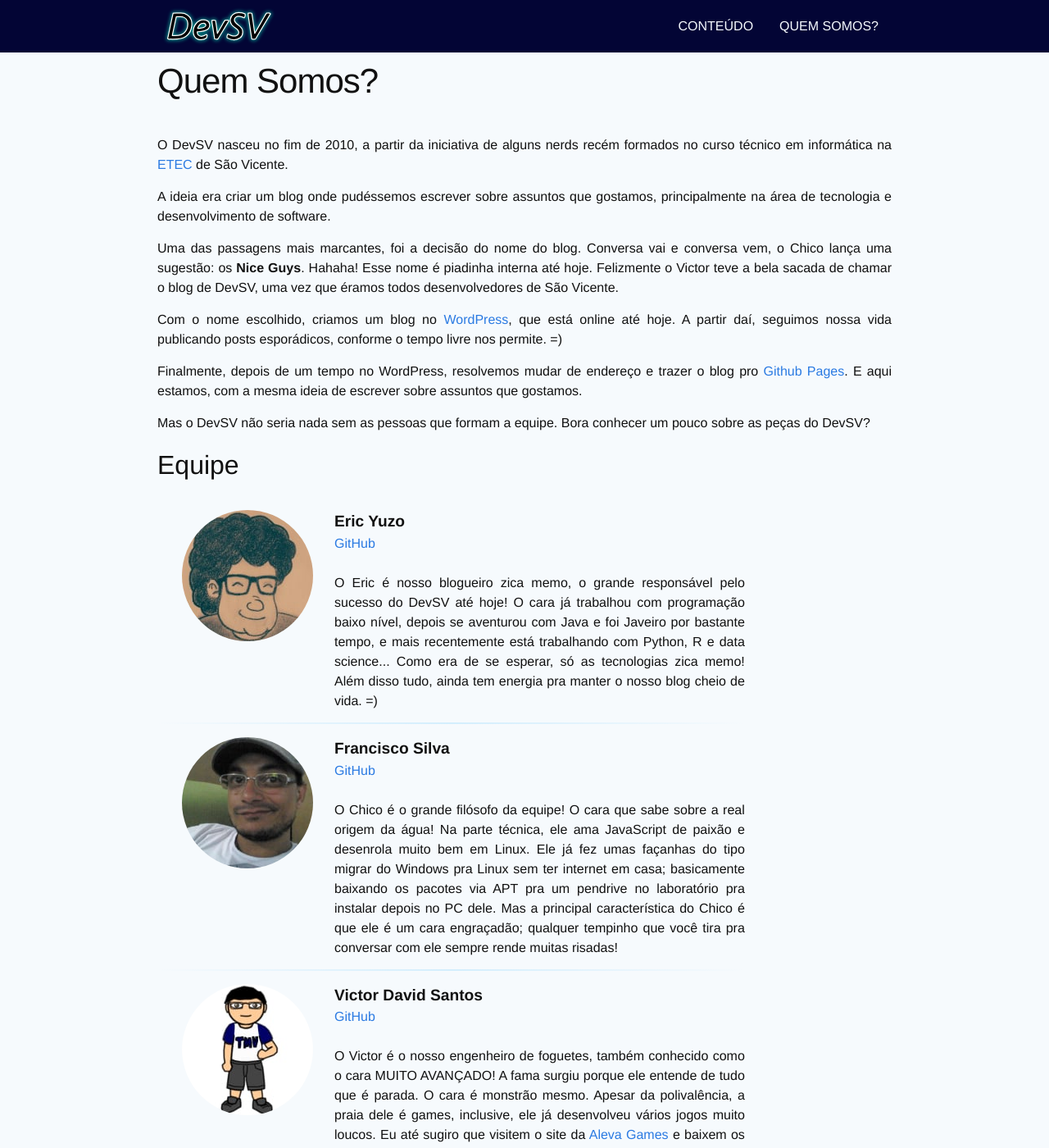
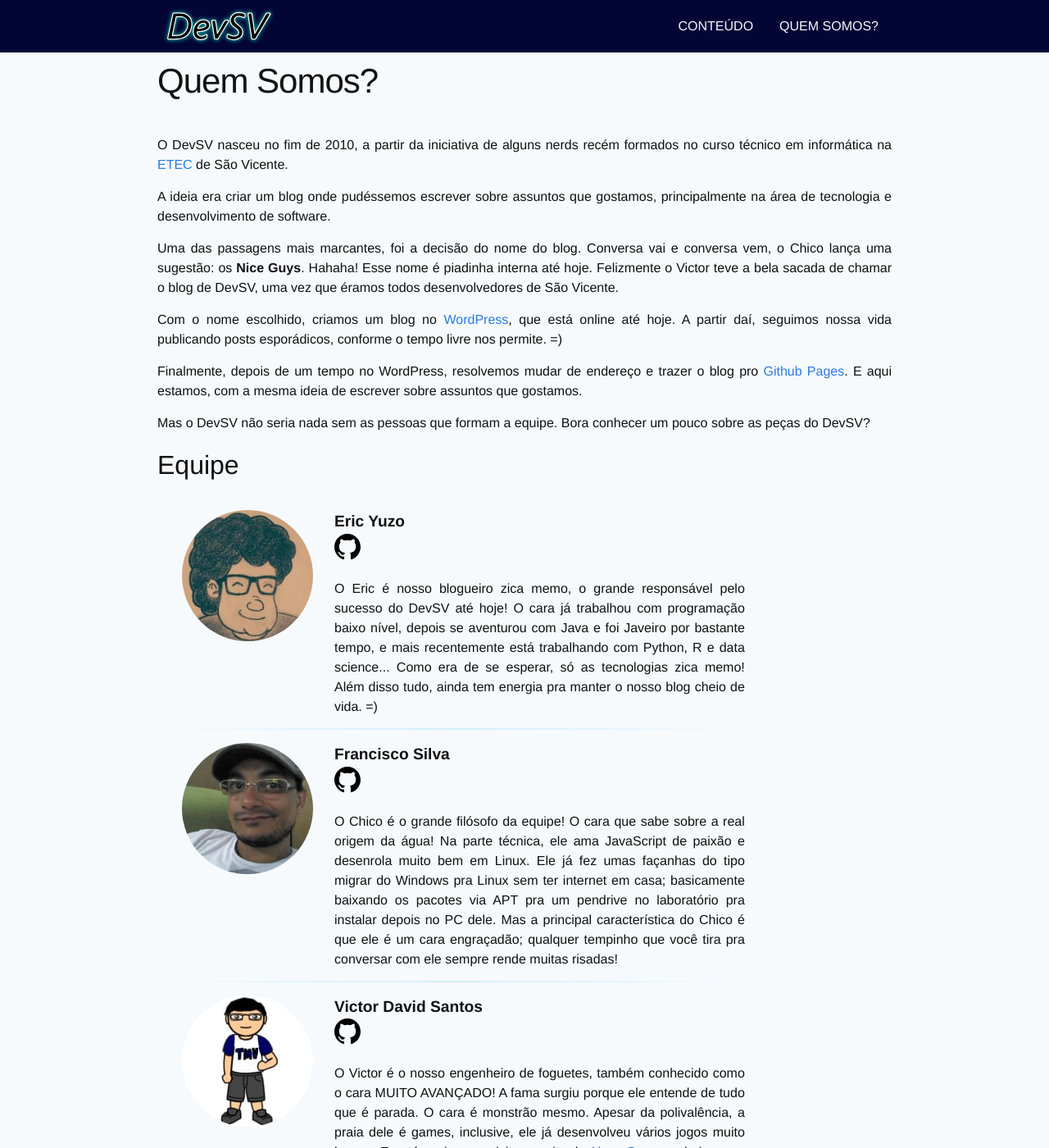
Before and after one commit to devsvbr/devsvbr.github.io, a Jekyll site: the page built from _pages/02-about.md, in a window 1280 px wide and 1400 px high. Shown: the whole window at 82% size. Built offline with Jekyll 4.4.1, drawn with Linux system fonts in a browser that asks for light colours.

Commit message:
usando icone svg pro github

```diff
--- a/_pages/02-about.md
+++ b/_pages/02-about.md
@@ -25,7 +25,7 @@ Mas o DevSV não seria nada sem as pessoas que formam a equipe. Bora conhecer um
       <div class="member-picture"><img src="{{ member.picture | prepend: site.baseurl }}" alt="Autor {{ member.name }}"></div>
       <div class="member-info">
         <h3>{{ member.name }}</h3>
-        <ul class="social">{% for link in member.links %}<li><a class="{{ link.class }}" href="{{ link.url }}">{{ link.title }}</a></li>{% endfor %}</ul>
+        <ul class="social">{% for link in member.links %}<li><a href="{{ link.url }}"><svg><use xlink:href="{{ site.baseurl }}/img/icons/footer.svg#{{ link.class }}" /></svg></a></li>{% endfor %}</ul>
         <p class="resume">{{ member.resume }}</p>
       </div>
     </li>{% endfor %}
```
Also changed, not shown: _src/img/icons/footer.svg, img/icons/footer.svg.
